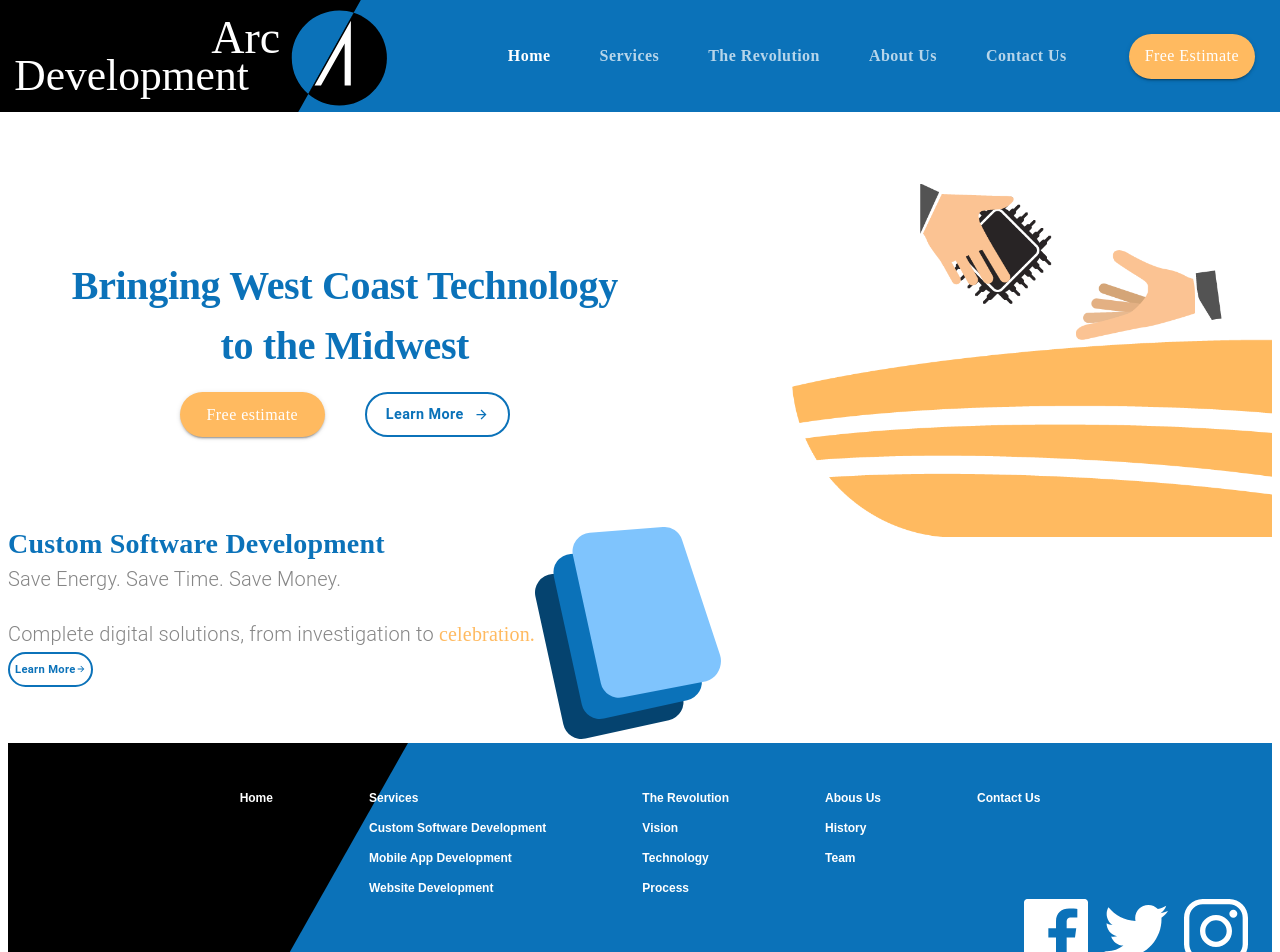
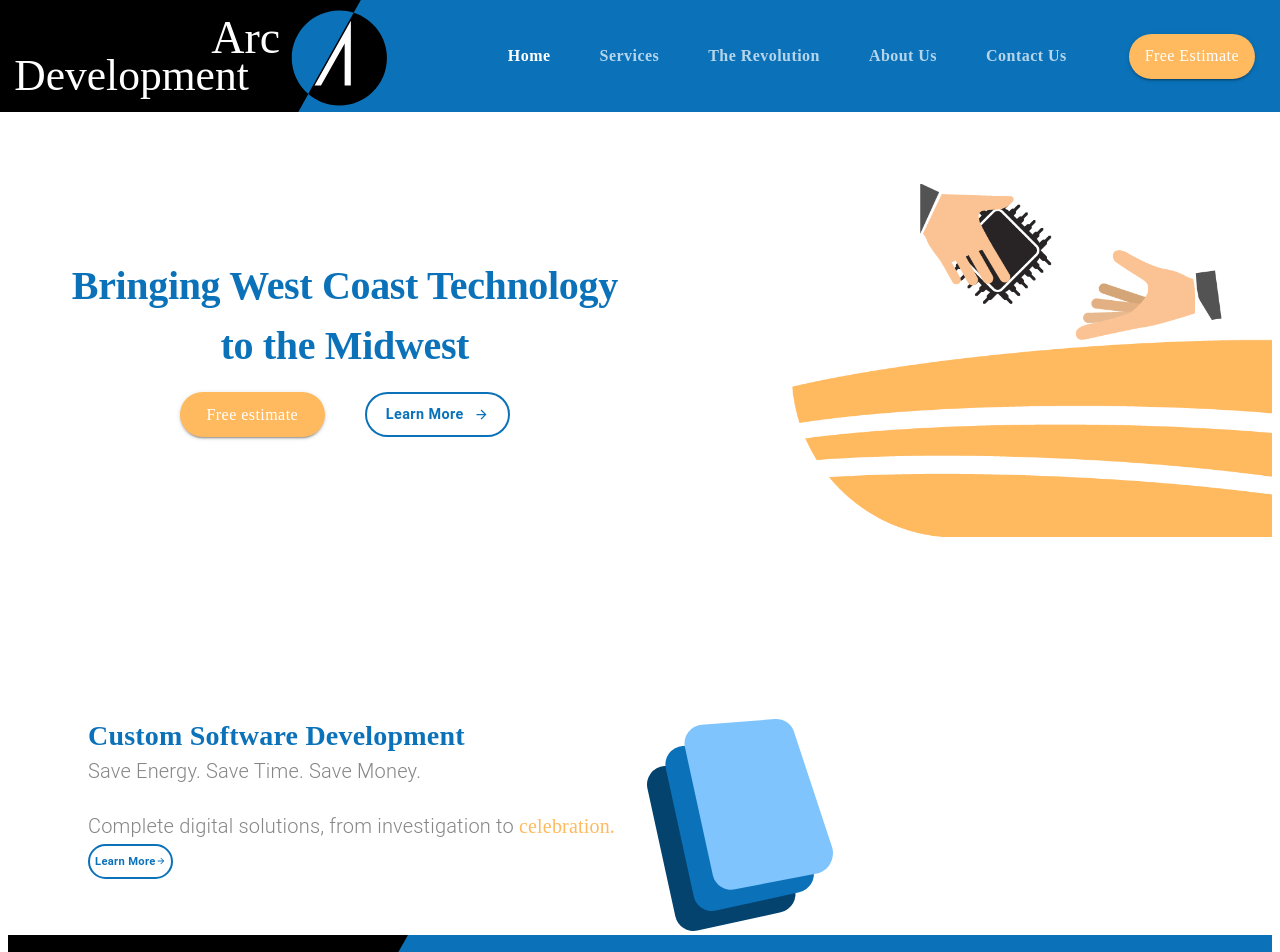
Before and after one commit to BauTancredi/arc-development, a React (Create React App) app: page / in a window 1280 px wide. Shown: the top 952 px of the page. Built offline with nearby package versions, Linux system fonts and the light colour scheme; the HTML template or start-up script is replaced by a standard one.

Commit message:
styling custom software development

```diff
--- a/src/components/LandingPage.js
+++ b/src/components/LandingPage.js
@@ -4,6 +4,7 @@
 import Grid from "@material-ui/core/Grid";
 import Button from "@material-ui/core/Button";
 import Typography from "@material-ui/core/Typography";
+import useMediaQuery from "@material-ui/core/useMediaQuery";
 
 import ButtonArrow from "./ui/ButtonArrow";
 import animationData from "../animations/landinganimation/data";
@@ -44,6 +45,9 @@
     fontSize: "0.7rem",
     height: 35,
     padding: 5,
+    [theme.breakpoints.down("sm")]: {
+      marginBottom: "2em",
+    },
   },
   mainContainer: {
     marginTop: "5em",
@@ -68,11 +72,24 @@
   subtitle: {
     marginBottom: "1em",
   },
+  icon: {
+    marginLeft: "2em",
+    [theme.breakpoints.down("xs")]: {
+      marginLeft: 0,
+    },
+  },
+  serviceContainer: {
+    marginTop: "12em",
+    [theme.breakpoints.down("sm")]: {
+      padding: 25,
+    },
+  },
 }));
 
 const LandingPage = () => {
   const classes = useStyles();
   const theme = useTheme();
+  const matchesSM = useMediaQuery(theme.breakpoints.down("sm"));
 
   const defaultOptions = {
     loop: true,
@@ -121,8 +138,18 @@
       </Grid>
       {/*-----Services Block-----*/}
       <Grid item>
-        <Grid container>
-          <Grid item>
+        <Grid
+          container
+          className={classes.serviceContainer}
+          justify={matchesSM ? "center" : undefined}
+        >
+          <Grid
+            item
+            style={{
+              marginLeft: matchesSM ? 0 : "5em",
+              textAlign: matchesSM ? "center" : undefined,
+            }}
+          >
             <Typography variant="h4">Custom Software Development</Typography>
             <Typography variant="subtitle1" className={classes.subtitle}>
               Save Energy. Save Time. Save Money.
@@ -145,7 +172,11 @@
             </Button>
           </Grid>
           <Grid>
-            <img src={customSoftwareIcon} alt="custom software" />
+            <img
+              className={classes.icon}
+              src={customSoftwareIcon}
+              alt="custom software"
+            />
           </Grid>
         </Grid>
       </Grid>
```
